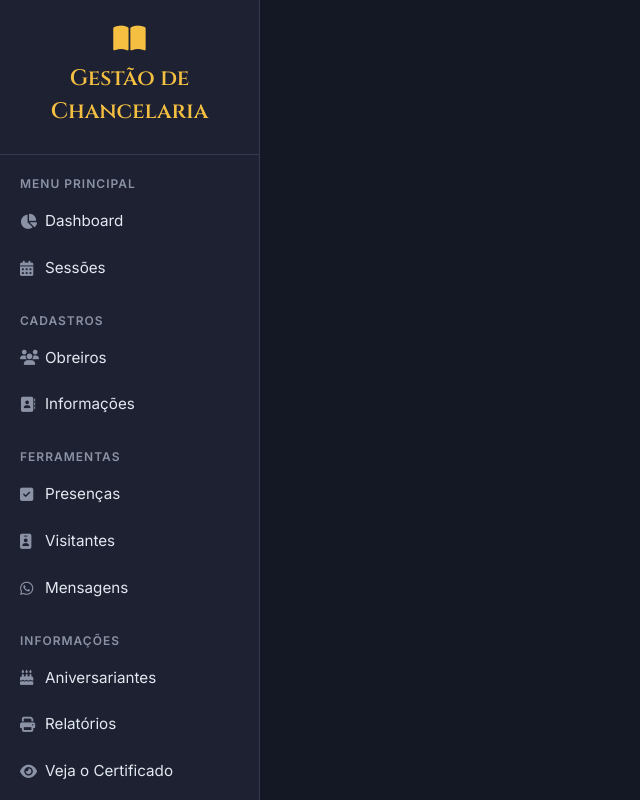
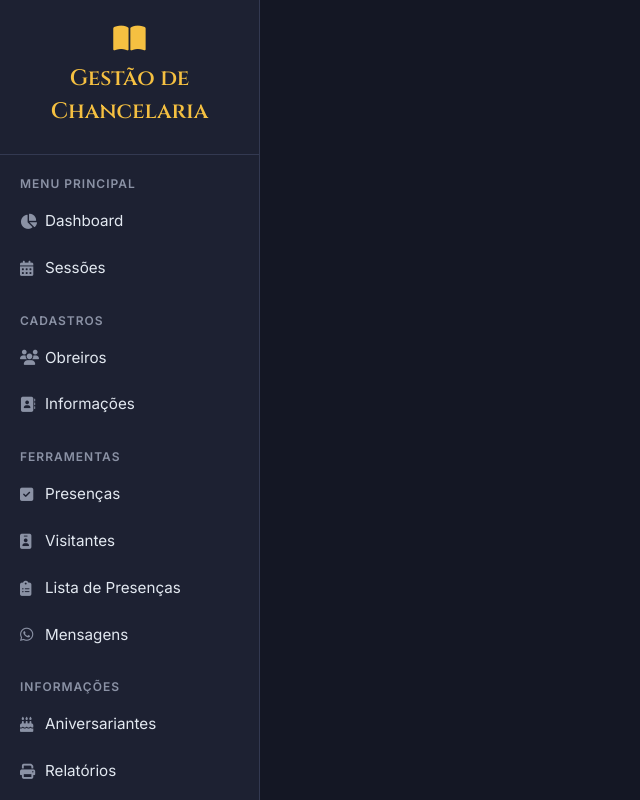
Before and after one commit to jrautomation2025-sudo/gestao-integrada-web-mysql, a PHP site: page /chancelaria/menu.php in a window 1280 px wide. Shown: the whole page, without its empty margins (0-640 px from the left). Run offline with PHP 8.4, Linux system fonts and the light colour scheme; some libraries are stand-ins or nearby versions.

Commit message:
Add 'Lista de Presenças' link to sidebar menu

```diff
--- a/chancelaria/menu.php
+++ b/chancelaria/menu.php
@@ -199,6 +199,7 @@ $paginaAtual = basename($_SERVER['PHP_SELF'], ".php");
         <ul class="sidebar-nav">
             <li><a href="presenca" class="<?= ($paginaAtual == 'presenca') ? 'active' : '' ?>"><i class="fas fa-check-square"></i> Presenças</a></li>
             <li><a href="visitantes" class="<?= ($paginaAtual == 'visitantes') ? 'active' : '' ?>"><i class="fas fa-id-badge"></i> Visitantes</a></li>
+            <li><a href="emissao_lista" class="<?= ($paginaAtual == 'emissao_lista') ? 'active' : '' ?>"><i class="fa-solid fa-clipboard-list"></i> Lista de Presenças</a></li>
             <li><a href="mensagens" class="<?= ($paginaAtual == 'mensagens') ? 'active' : '' ?>"><i class="fab fa-whatsapp"></i> Mensagens</a></li>
         </ul>
 
```
